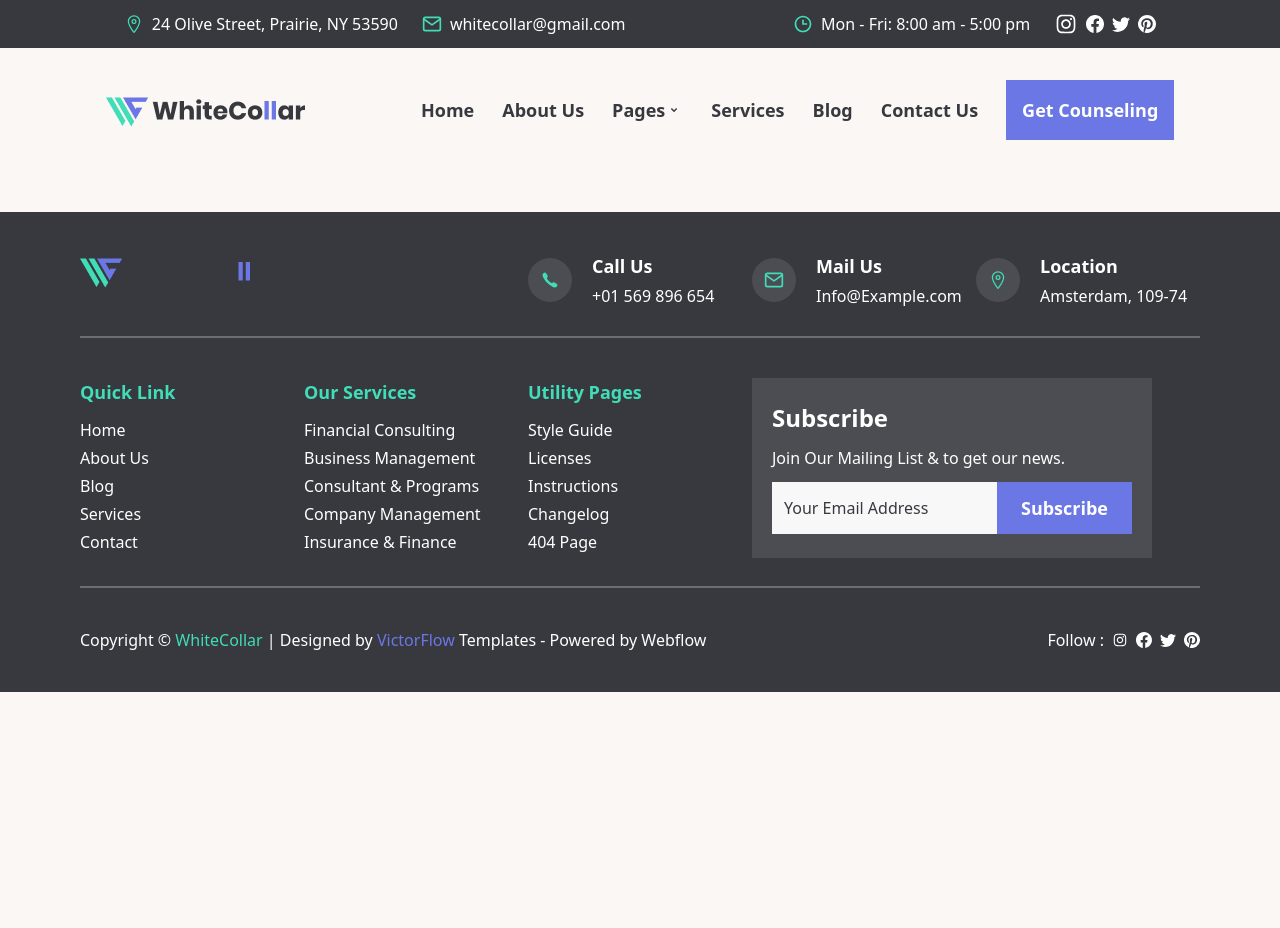
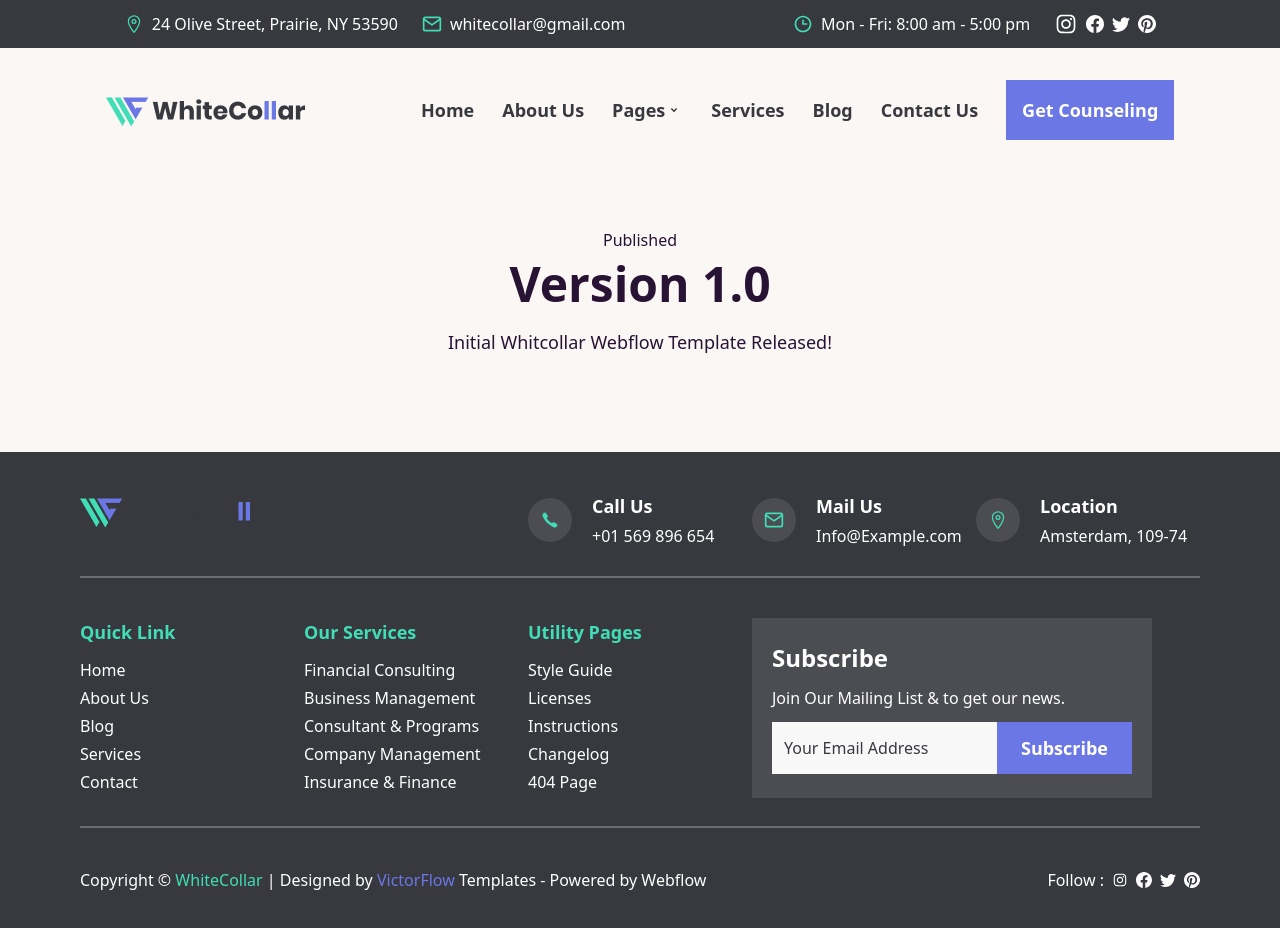
Before and after one commit to vishnubansal001/conceptou-frontend, a React (Create React App) app: page /change-log in a window 1280 px wide. Shown: the top 928 px of the page. Before the commit the page ends 800 px from the top, so only its background shows below. Built offline with nearby package versions, Linux system fonts and the light colour scheme.

Commit message:
new:added the changelog page

```diff
--- /dev/null
+++ b/src/containers/ChangeLogPage/MainSection.jsx
@@ -0,0 +1,23 @@
+import React from "react";
+
+const MainSection = () => {
+  return (
+    <section className="flex flex-col justify-center items-center select-none h-full py-14">
+      <div className="flex flex-col justify-center items-center w-full gap-5">
+        <div className="flex flex-col justify-center items-center gap-2">
+          <p className="md:text-base text-sm font-normal">Published</p>
+          <h1 className="lg:text-5xl font-bold md:text-3xl sm:text-xl text-lg">
+            Version 1.0
+          </h1>
+        </div>
+        <div className="flex flex-col justify-start items-start">
+          <p className="md:text-base text-sm font-normal lg:text-lg">
+            Initial Whitcollar Webflow Template Released!
+          </p>
+        </div>
+      </div>
+    </section>
+  );
+};
+
+export default MainSection;
--- a/src/containers/ChangeLogPage/index.js
+++ b/src/containers/ChangeLogPage/index.js
@@ -0,0 +1 @@
+export { default as MainSection } from "./MainSection.jsx";
--- a/src/pages/ChangeLogPage/ChangeLog.jsx
+++ b/src/pages/ChangeLogPage/ChangeLog.jsx
@@ -1,10 +1,11 @@
 import React from 'react'
+import { MainSection } from '../../containers/ChangeLogPage'
 
 const ChangeLog = () => {
   return (
-    <div>
-
-    </div>
+    <>
+      <MainSection />
+    </>
   )
 }
 
```
